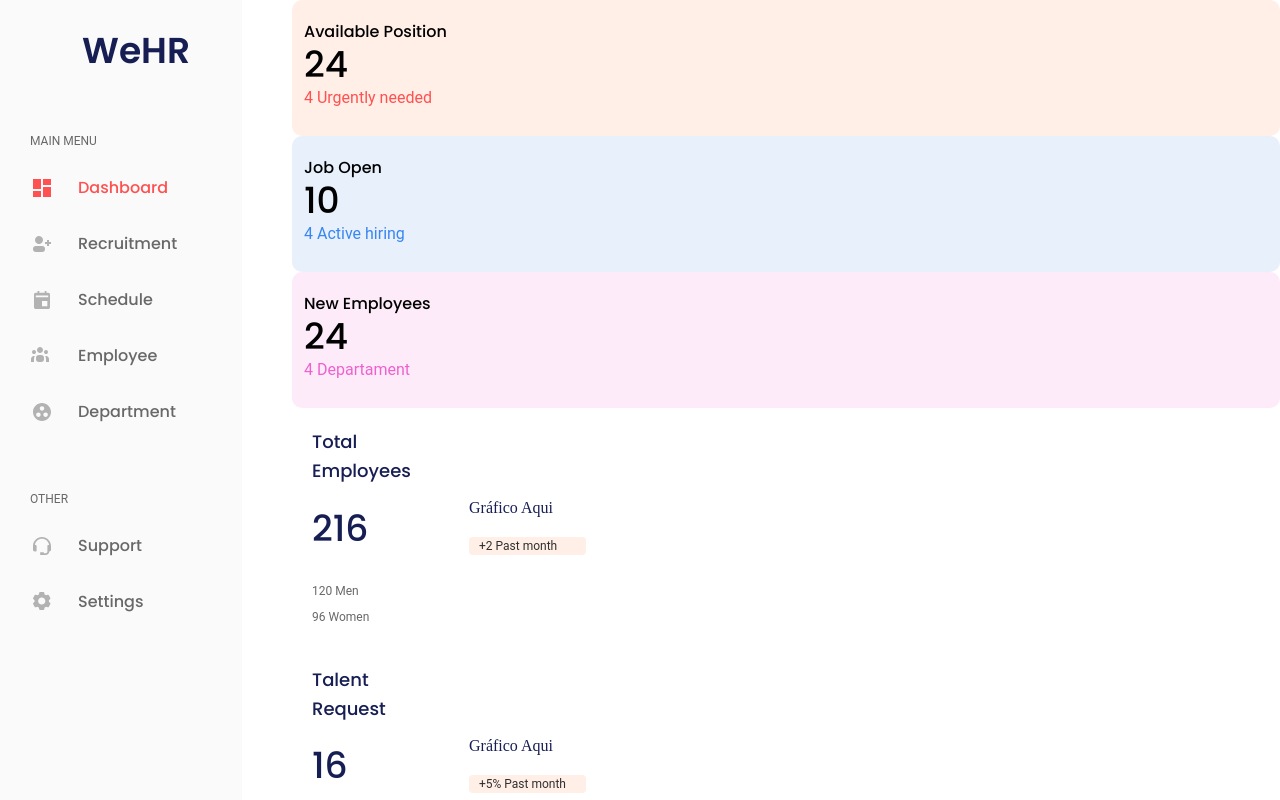
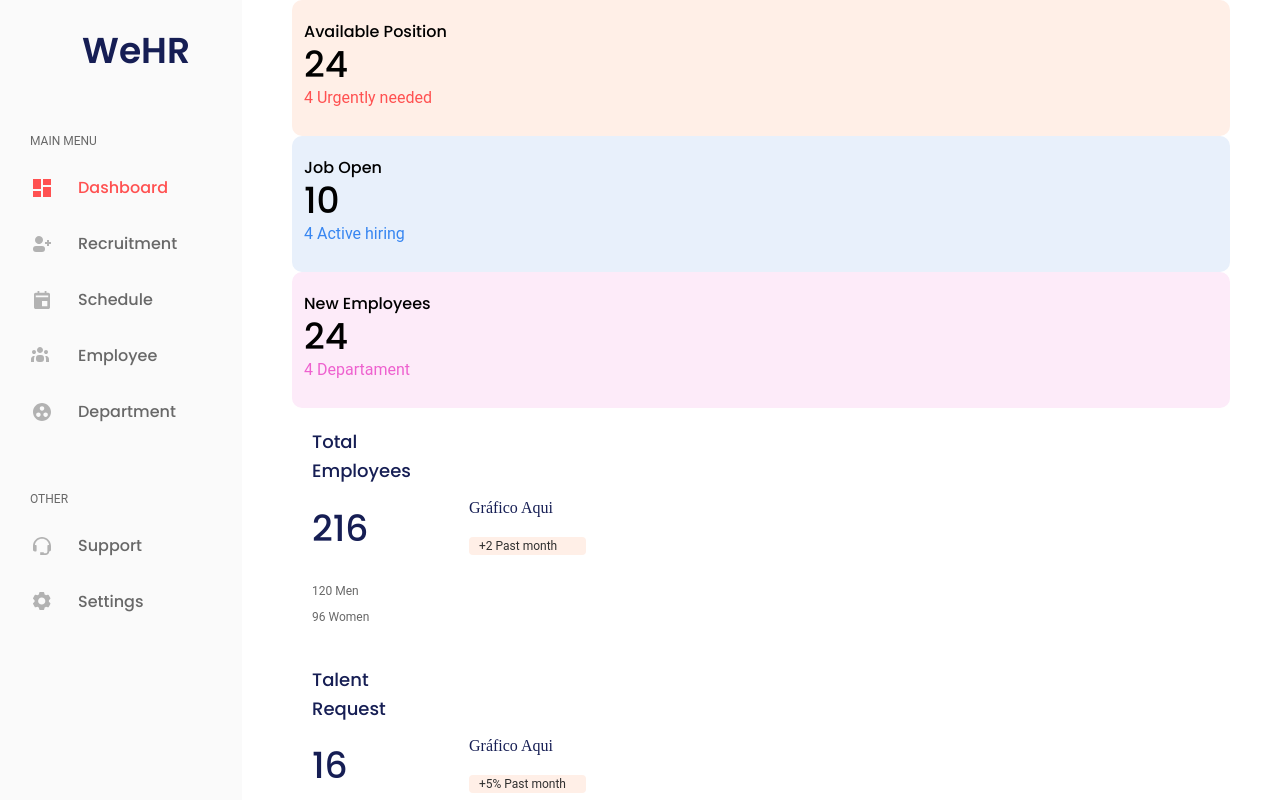
Before and after one commit to samuelleitee/We-HR, a React (Vite) app: page /dashboard in a window 1280 px wide. Shown: the top 800 px of the page. Built offline with nearby package versions, Linux system fonts and the light colour scheme.

Commit message:
style: change grid structure of App to flexbox
Co-authored-by: PauloBezz <paulo.bezerra2057@gmail.com>

```diff
--- a/src/pages/Dashboard/styles.module.css
+++ b/src/pages/Dashboard/styles.module.css
@@ -1,8 +1,15 @@
 .container {
-    display: grid;
+    display: flex;
     grid-template-columns: auto 1fr;
+    height: 100vh;
+    overflow-y: hidden;
+
 }
 
 .container .main {
     padding-left: 50px;
+    padding-right: 50px;
+    width: 100%;
+    overflow-y: auto;
+    scrollbar-width: none;
 }
```
